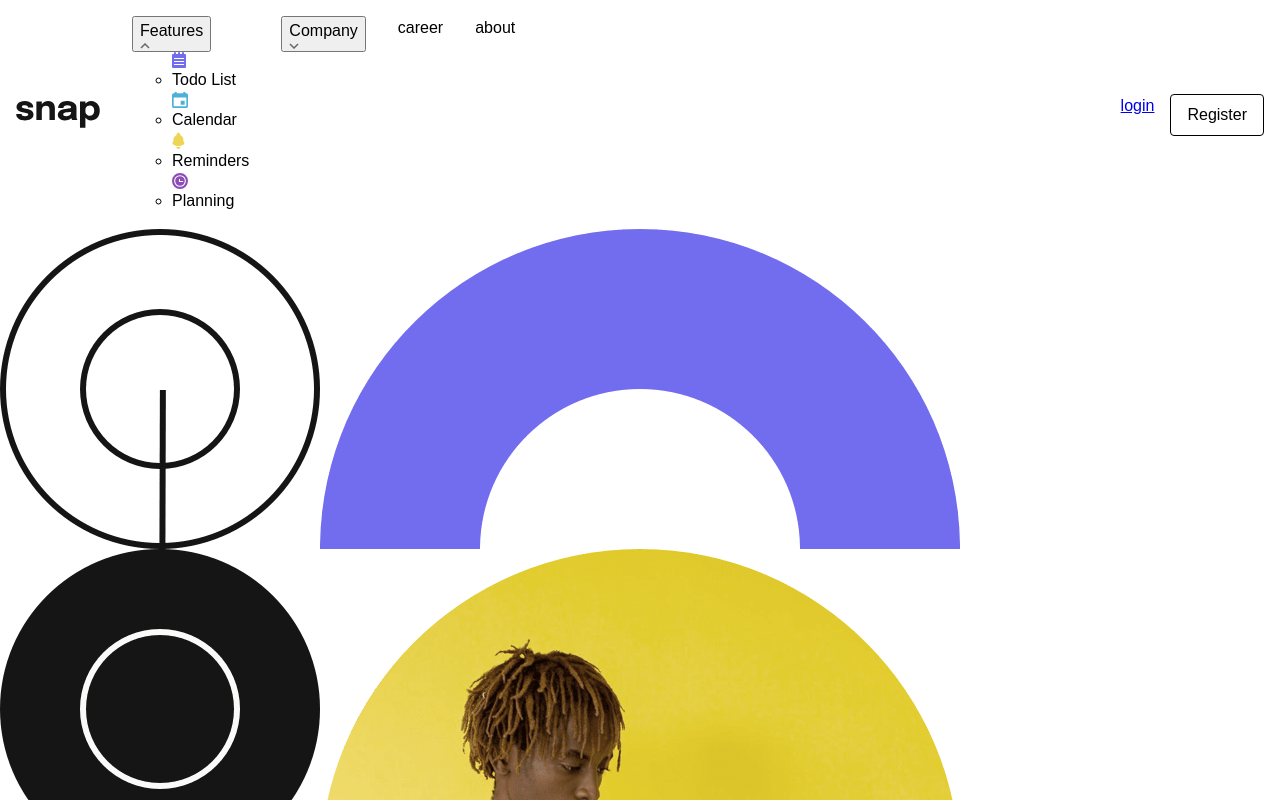
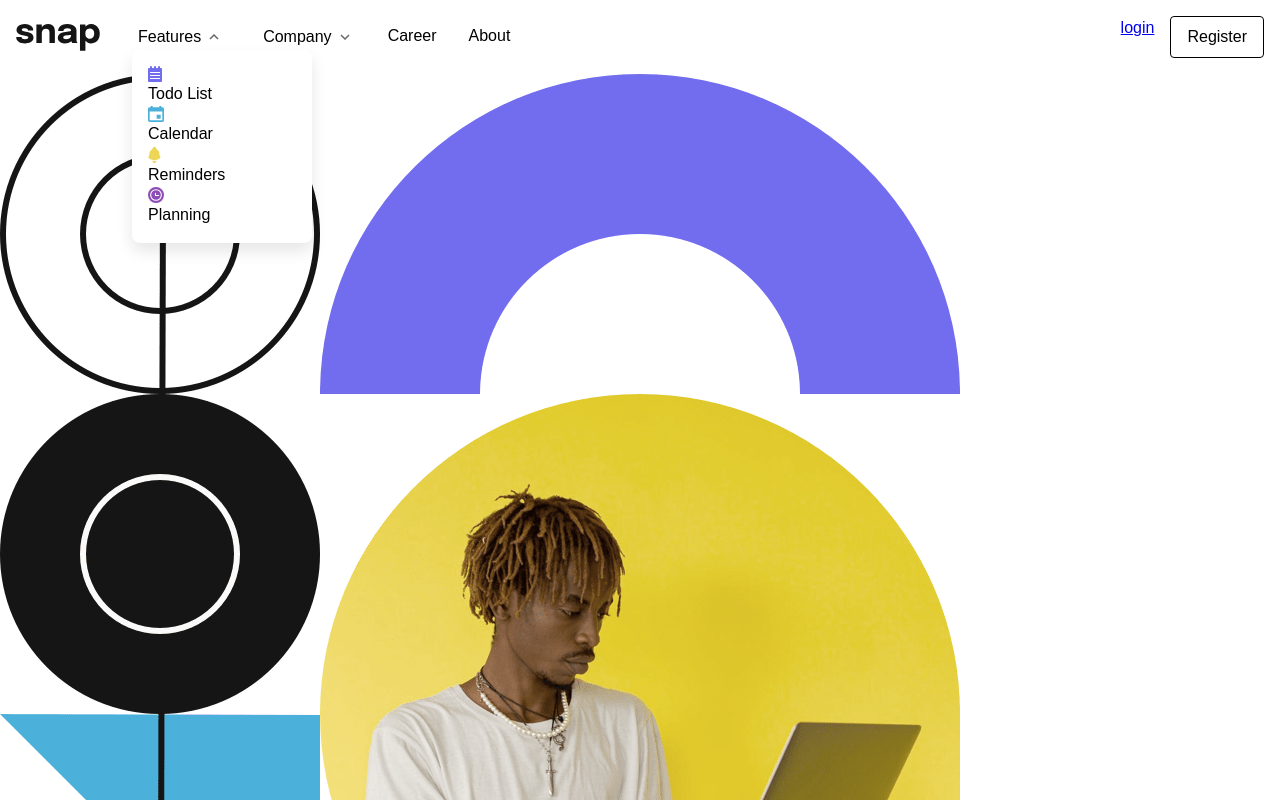
Before and after one commit to mayor-creator/dropdown_navigation_app, a React (Vite) app: page / in a window 1280 px wide. Both pictures are taken after a click on the button "Features". Shown: the top 800 px of the page. Built offline with nearby package versions, Linux system fonts and the light colour scheme.

Commit message:
Refactor Company and Features components to use styled-components for improved structure and consistency; update Header navigation items for proper capitalization

```diff
--- a/src/component/company/Company.tsx
+++ b/src/component/company/Company.tsx
@@ -1,6 +1,39 @@
 import { useState } from "react";
+import styled from "styled-components";
 import arrowDownIcon from "/images/icon-arrow-down.svg";
 import arrowUpIcon from "/images/icon-arrow-up.svg";
+
+const DropdownWrapper = styled.div`
+	position: relative;
+`;
+
+const DropdownButton = styled.button`
+	background: none;
+	border: none;
+	cursor: pointer;
+	display: flex;
+	align-items: center;
+	gap: 0.5rem;
+`;
+
+const DropdownMenu = styled.ul<{ isOpen: boolean }>`
+	list-style: none;
+	margin: 0;
+	padding: 1rem;
+	background: white;
+	border-radius: 8px;
+	box-shadow: 0 8px 16px rgba(0,0,0,0.1);
+	display: ${({ isOpen }) => (isOpen ? "block" : "none")};
+	position: static;
+
+	@media (min-width: 768px) {
+		position: absolute;
+		top: 100%; // place below button
+		left: 0;
+		min-width: 180px;
+		z-index: 1000;
+	}
+`;
 
 export const Company = () => {
 	const [isOpen, setIsOpen] = useState(false);
@@ -10,8 +43,8 @@ export const Company = () => {
 	};
 
 	return (
-		<>
-			<button
+		<DropdownWrapper>
+			<DropdownButton
 				type="button"
 				onClick={handleToggleCompany}
 				aria-controls="company-menu"
@@ -22,15 +55,13 @@ export const Company = () => {
 					src={isOpen ? arrowUpIcon : arrowDownIcon}
 					alt={isOpen ? "collapse icon" : "expand icon"}
 				/>
-			</button>
+			</DropdownButton>
 
-			{isOpen && (
-				<ul id="company-menu">
-					<li>History</li>
-					<li>Our Team</li>
-					<li>Blog</li>
-				</ul>
-			)}
-		</>
+			<DropdownMenu id="company-menu" isOpen={isOpen}>
+				<li>History</li>
+				<li>Our Team</li>
+				<li>Blog</li>
+			</DropdownMenu>
+		</DropdownWrapper>
 	);
 };
--- a/src/component/features/Features.tsx
+++ b/src/component/features/Features.tsx
@@ -1,10 +1,43 @@
 import { useState } from "react";
+import styled from "styled-components";
 import arrowDownIcon from "/images/icon-arrow-down.svg";
 import arrowUpIcon from "/images/icon-arrow-up.svg";
 import calendarIcon from "/images/icon-calendar.svg";
 import planningIcon from "/images/icon-planning.svg";
 import remindersIcon from "/images/icon-reminders.svg";
 import todoIcon from "/images/icon-todo.svg";
+
+const DropdownWrapper = styled.div`
+	position: relative;
+`;
+
+const DropdownButton = styled.button`
+	background: none;
+	border: none;
+	cursor: pointer;
+	display: flex;
+	align-items: center;
+	gap: 0.5rem;
+`;
+
+const DropdownMenu = styled.ul<{ isOpen: boolean }>`
+	list-style: none;
+	margin: 0;
+	padding: 1rem;
+	background: white;
+	border-radius: 8px;
+	box-shadow: 0 8px 16px rgba(0,0,0,0.1);
+	display: ${({ isOpen }) => (isOpen ? "block" : "none")};
+	position: static;
+
+	@media (min-width: 768px) {
+		position: absolute;
+		top: 100%; // place below button
+		left: 0;
+		min-width: 180px;
+		z-index: 1000;
+	}
+`;
 
 export const Features = () => {
 	const [isOpen, setIsOpen] = useState(false);
@@ -14,8 +47,8 @@ export const Features = () => {
 	};
 
 	return (
-		<>
-			<button
+		<DropdownWrapper>
+			<DropdownButton
 				type="button"
 				onClick={handleToggleFeatures}
 				aria-controls="features-menu"
@@ -26,10 +59,9 @@ export const Features = () => {
 					src={isOpen ? arrowUpIcon : arrowDownIcon}
 					alt={isOpen ? "collapse icon" : "expand icon"}
 				/>
-			</button>
+			</DropdownButton>
 
-			{isOpen && (
-				<ul id="feature-menu">
+			<DropdownMenu id="feature-menu" isOpen={isOpen}>
 				<li>
 					<img src={todoIcon} alt="todo list icon" />
 					<span>Todo List</span>
@@ -46,8 +78,7 @@ export const Features = () => {
 					<img src={planningIcon} alt="planning icon" />
 					<span>Planning</span>
 				</li>
-				</ul>
-			)}
-		</>
+			</DropdownMenu>
+		</DropdownWrapper>
 	);
 };
--- a/src/component/header/Header.tsx
+++ b/src/component/header/Header.tsx
@@ -130,8 +130,8 @@ export const Header = () => {
 					<li>
 						<Company />
 					</li>
-					<li>career</li>
-					<li>about</li>
+					<li>Career</li>
+					<li>About</li>
 				</NavList>
 			</LeftGroup>
 
@@ -157,8 +157,8 @@ export const Header = () => {
 					<li>
 						<Company />
 					</li>
-					<li>career</li>
-					<li>about</li>
+					<li>Career</li>
+					<li>About</li>
 				</NavList>
 				<AuthLinks>
 					<a href="/login">login</a>
```
Lines whose indentation alone changed are shown as unchanged.
